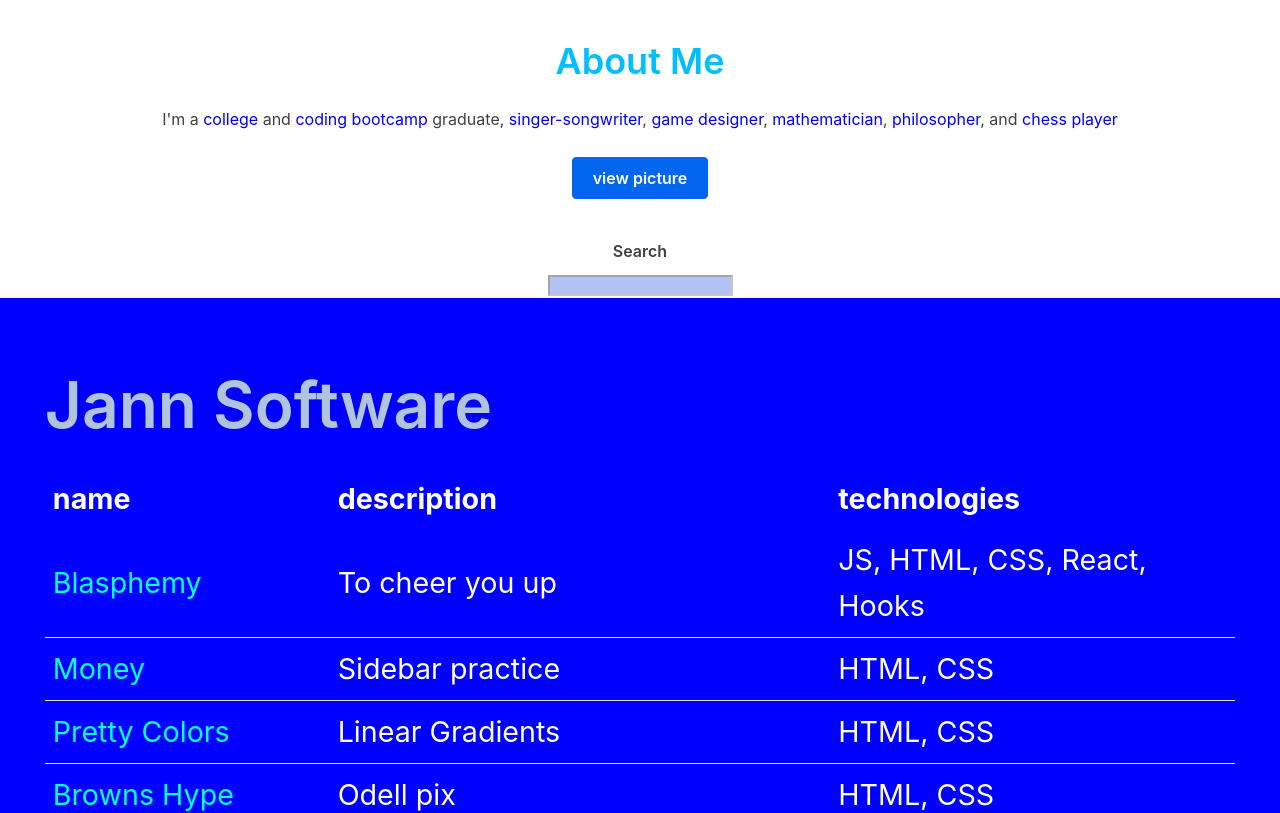
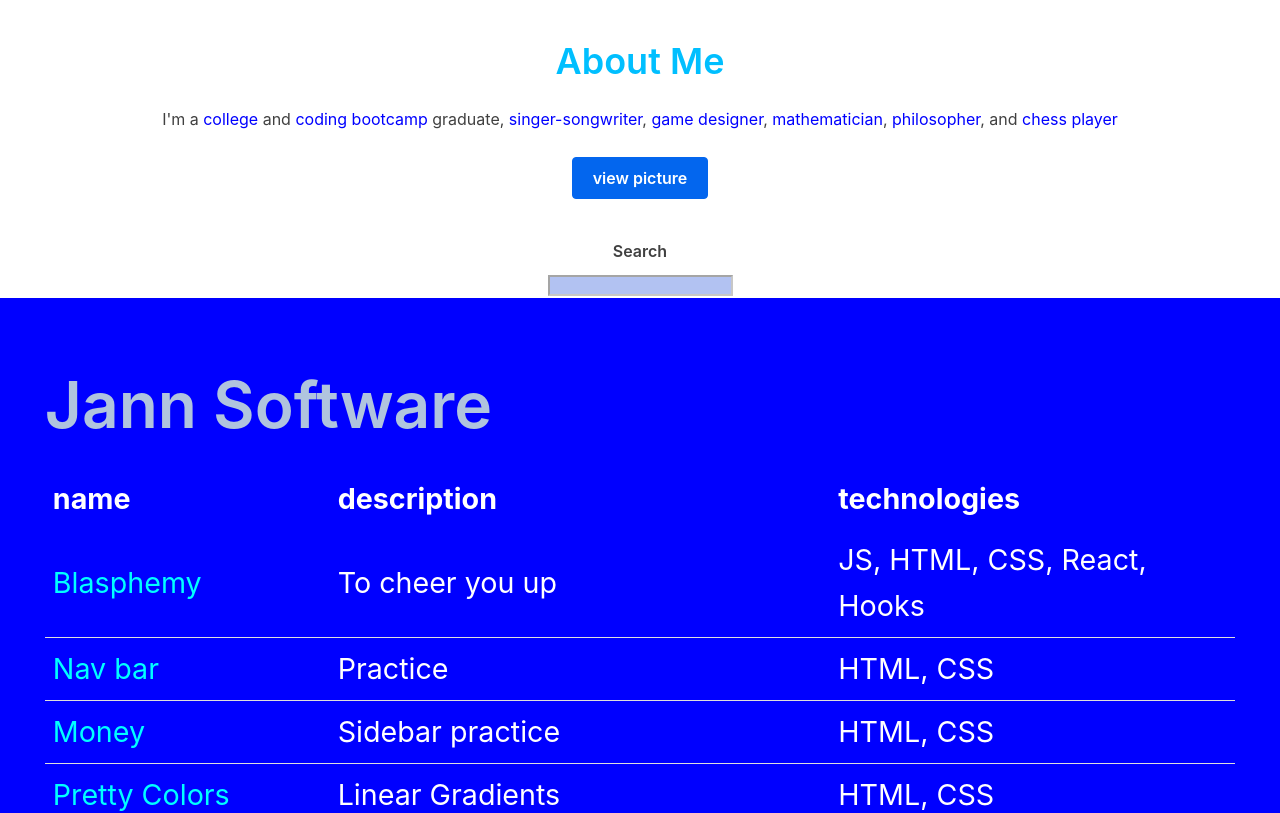
Before and after one commit to codejoy-wins/React-Portfolio, a React (Create React App) app: page / in a window 1280 px wide. Shown: the top 813 px of the page. Built offline with nearby package versions, Linux system fonts and the light colour scheme.

Commit message:
practice navbar

```diff
--- a/src/App.js
+++ b/src/App.js
@@ -20,7 +20,12 @@ class App extends Component {
         "desc": "To cheer you up",
         "tech": "JS, HTML, CSS, React, Hooks"
       },
-
+      {
+        "name": "Nav bar",
+        "lynk": "https://dreamy-tereshkova-45f1e4.netlify.com/",
+        "desc": "Practice",
+        "tech": "HTML, CSS",
+      },
       {
         "name": "Money",
         "lynk": "https://serene-shaw-75ee22.netlify.com/",
@@ -192,6 +197,12 @@ class App extends Component {
         "lynk": "https://eloquent-meninsky-66f587.netlify.com/",
         "desc": "To cheer you up",
         "tech": "JS, HTML, CSS, React, Hooks"
+      },
+      {
+        "name": "Nav bar",
+        "lynk": "https://dreamy-tereshkova-45f1e4.netlify.com/",
+        "desc": "Practice",
+        "tech": "HTML, CSS",
       },
       {
         "name": "Money",
```
